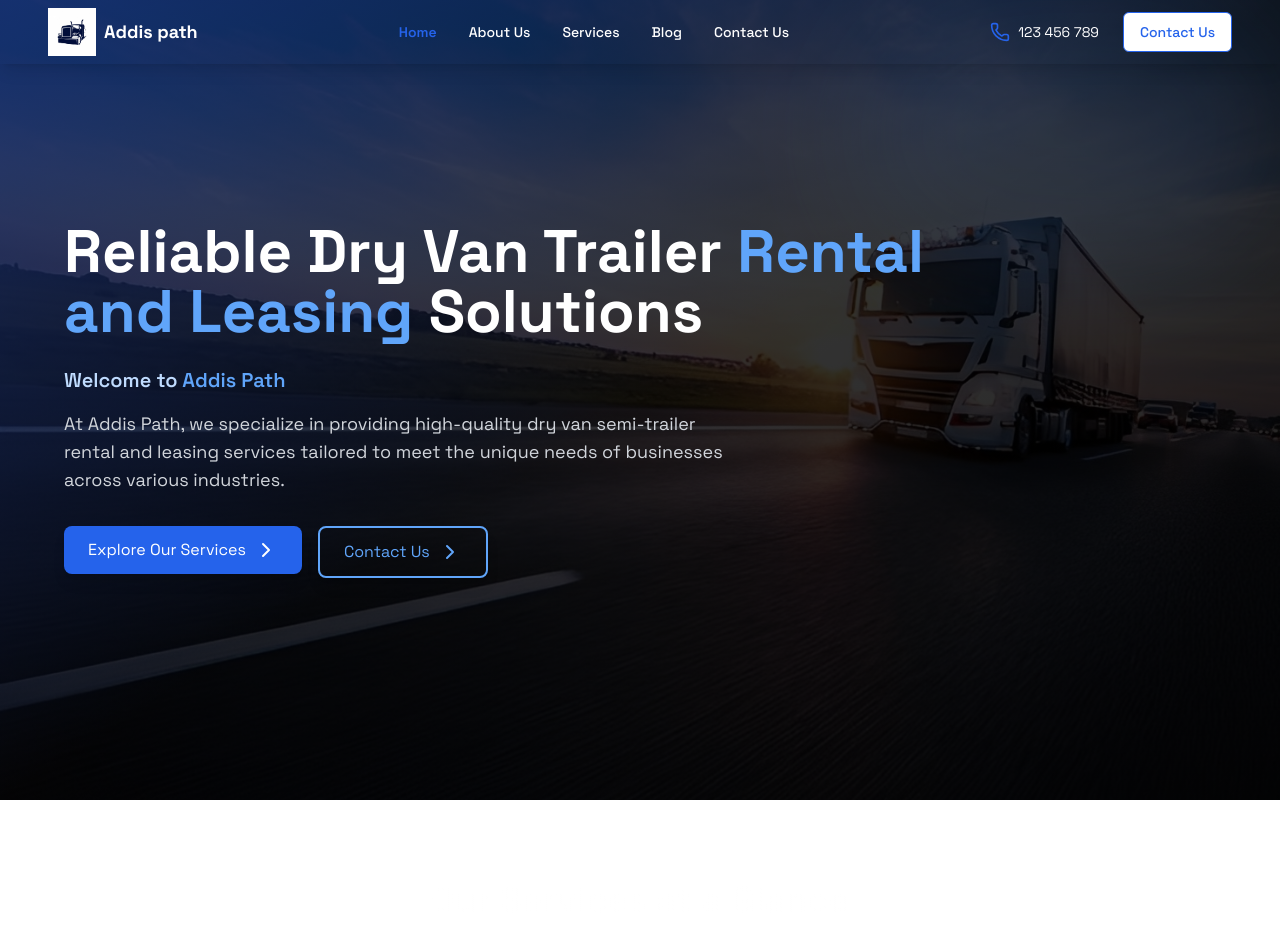
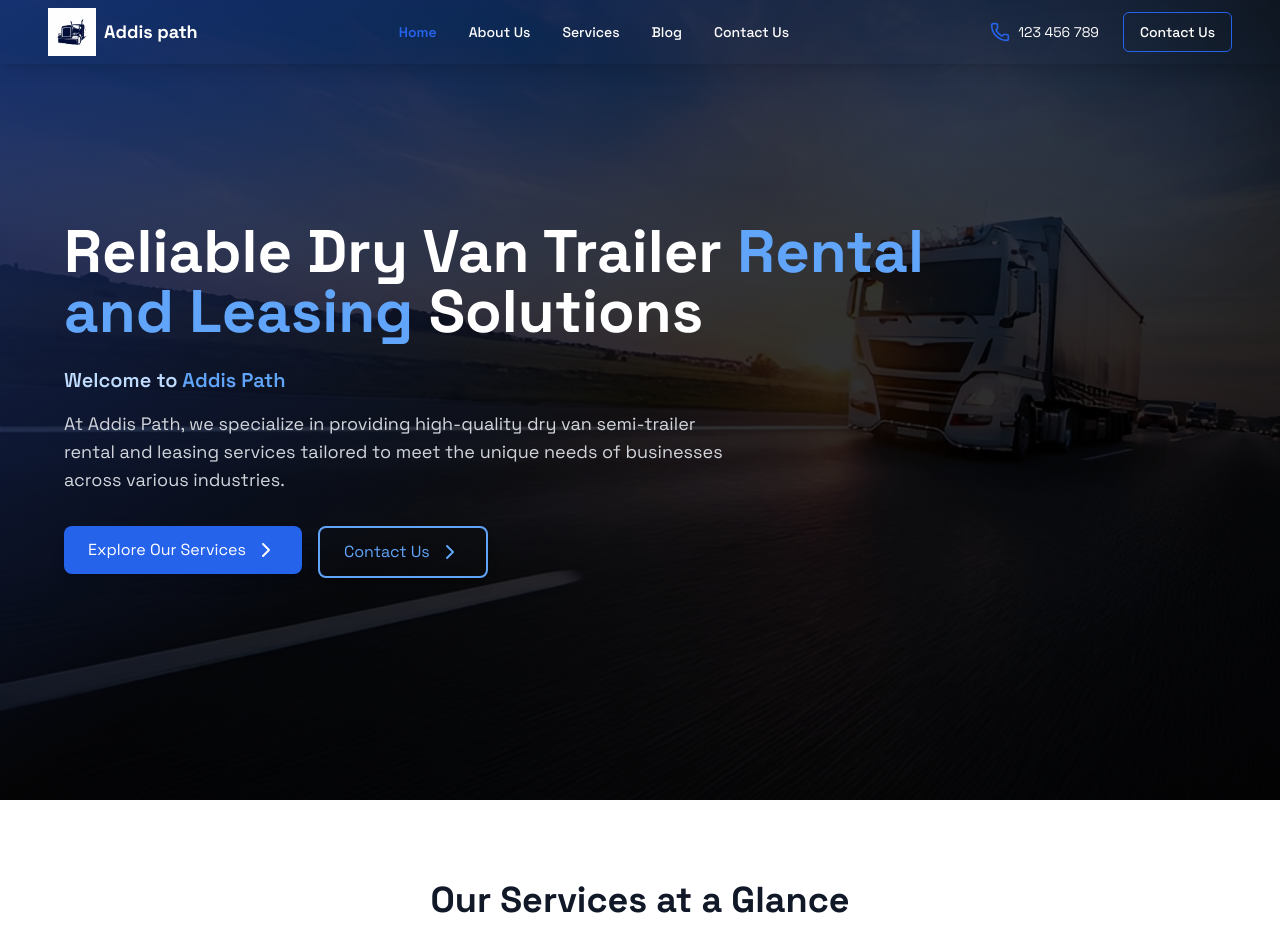
Before and after one commit to JustMikk/addis-path-trailers, a Next.js app: page / in a window 1280 px wide. Shown: the top 939 px of the page. Built offline with nearby package versions, Linux system fonts and the light colour scheme.

Commit message:
added contrast to the contact button

```diff
--- a/app/page.tsx
+++ b/app/page.tsx
@@ -86,7 +86,7 @@ export default function Home() {
             viewport={{ once: true }}
             className="text-center mb-16"
           >
-            <h2 className="text-4xl font-bold mb-4 bg-gradient-to-r from-primary-600 to-primary-800 bg-clip-text text-transparent">
+            <h2 className="text-4xl font-bold mb-4 bg-gradient-to-r from-primary-600 to-primary-800 bg-clip-text text-gray-900">
               Our Services at a Glance
             </h2>
             <p className="text-gray-600 max-w-2xl mx-auto">
--- a/components/Header.tsx
+++ b/components/Header.tsx
@@ -106,7 +106,11 @@ export function Header() {
           </div>
           <Button
             variant="outline"
-            className="border-blue-600 text-blue-600 hover:bg-blue-100"
+            className={`border-blue-600 text-blue-600 hover:bg-blue-100 ${
+              isScrolled
+                ? "bg-white text-gray-900"
+                : "bg-transparent text-white"
+            } `}
           >
             <Link href="/contact">Contact Us</Link>
           </Button>
```
